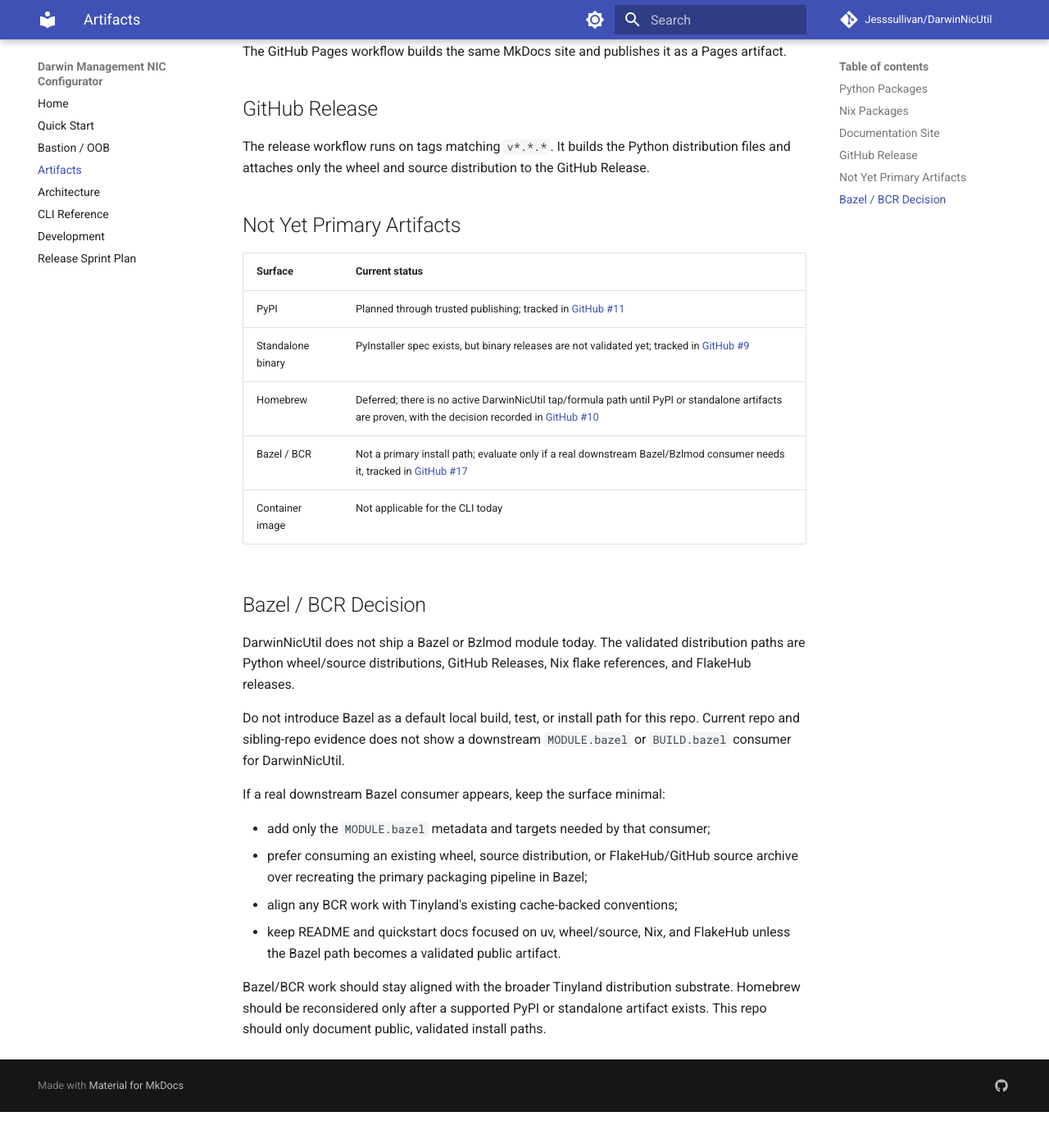
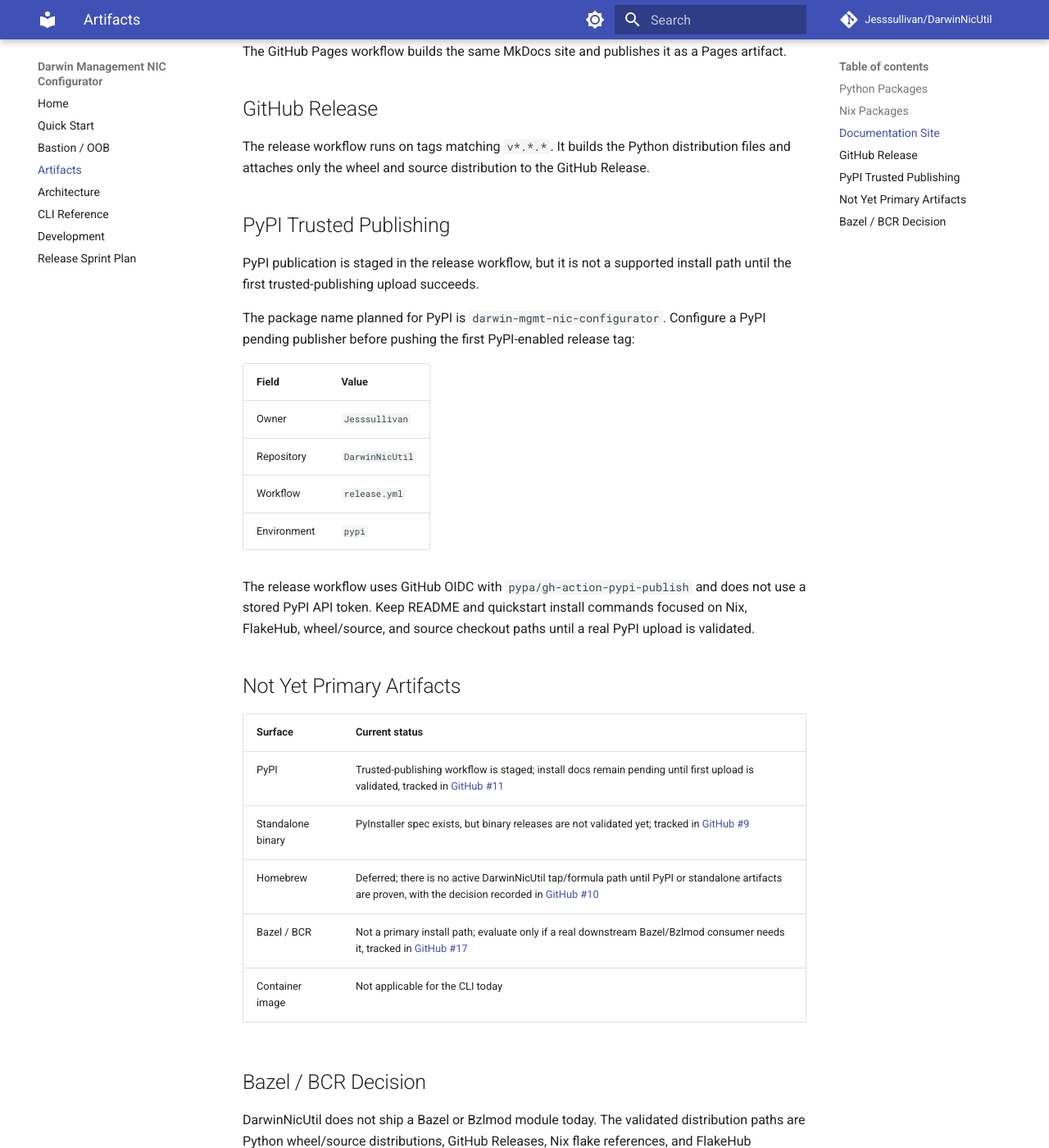
Before and after one commit to Jesssullivan/DarwinNicUtil, an MkDocs documentation site: the page built from docs/artifacts.md, in a window 1280 px wide and 1400 px high, scrolled down 1484 px. Shown: the whole window at 82% size. Built offline with MkDocs 1.6.1 and Material for MkDocs 9.7.7, drawn with Linux system fonts in a browser that asks for light colours; comment, search, counter and statistics services are not loaded; before the commit the page ends 2840 px from its top, so only the background shows below that.

Commit message:
ci: stage pypi trusted publishing (#23)

```diff
--- a/docs/artifacts.md
+++ b/docs/artifacts.md
@@ -79,11 +79,31 @@
 distribution files and attaches only the wheel and source distribution to the
 GitHub Release.
 
+## PyPI Trusted Publishing
+
+PyPI publication is staged in the release workflow, but it is not a supported
+install path until the first trusted-publishing upload succeeds.
+
+The package name planned for PyPI is `darwin-mgmt-nic-configurator`. Configure
+a PyPI pending publisher before pushing the first PyPI-enabled release tag:
+
+| Field | Value |
+|-------|-------|
+| Owner | `Jesssullivan` |
+| Repository | `DarwinNicUtil` |
+| Workflow | `release.yml` |
+| Environment | `pypi` |
+
+The release workflow uses GitHub OIDC with `pypa/gh-action-pypi-publish` and
+does not use a stored PyPI API token. Keep README and quickstart install
+commands focused on Nix, FlakeHub, wheel/source, and source checkout paths
+until a real PyPI upload is validated.
+
 ## Not Yet Primary Artifacts
 
 | Surface | Current status |
 |---------|----------------|
-| PyPI | Planned through trusted publishing; tracked in [GitHub #11](https://github.com/Jesssullivan/DarwinNicUtil/issues/11) |
+| PyPI | Trusted-publishing workflow is staged; install docs remain pending until first upload is validated, tracked in [GitHub #11](https://github.com/Jesssullivan/DarwinNicUtil/issues/11) |
 | Standalone binary | PyInstaller spec exists, but binary releases are not validated yet; tracked in [GitHub #9](https://github.com/Jesssullivan/DarwinNicUtil/issues/9) |
 | Homebrew | Deferred; there is no active DarwinNicUtil tap/formula path until PyPI or standalone artifacts are proven, with the decision recorded in [GitHub #10](https://github.com/Jesssullivan/DarwinNicUtil/issues/10) |
 | Bazel / BCR | Not a primary install path; evaluate only if a real downstream Bazel/Bzlmod consumer needs it, tracked in [GitHub #17](https://github.com/Jesssullivan/DarwinNicUtil/issues/17) |
```
Also changed, not shown: README.md (+3 -2 lines), docs/development.md (+5 -4 lines), docs/index.md (+3 -2 lines), 2 other files.
